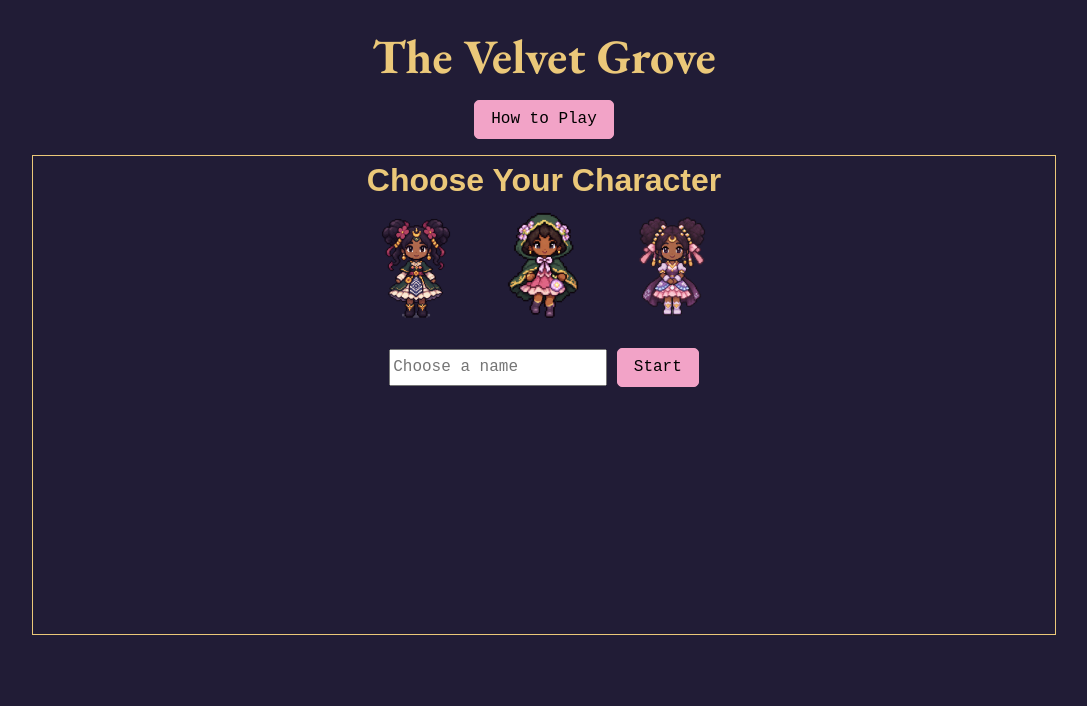
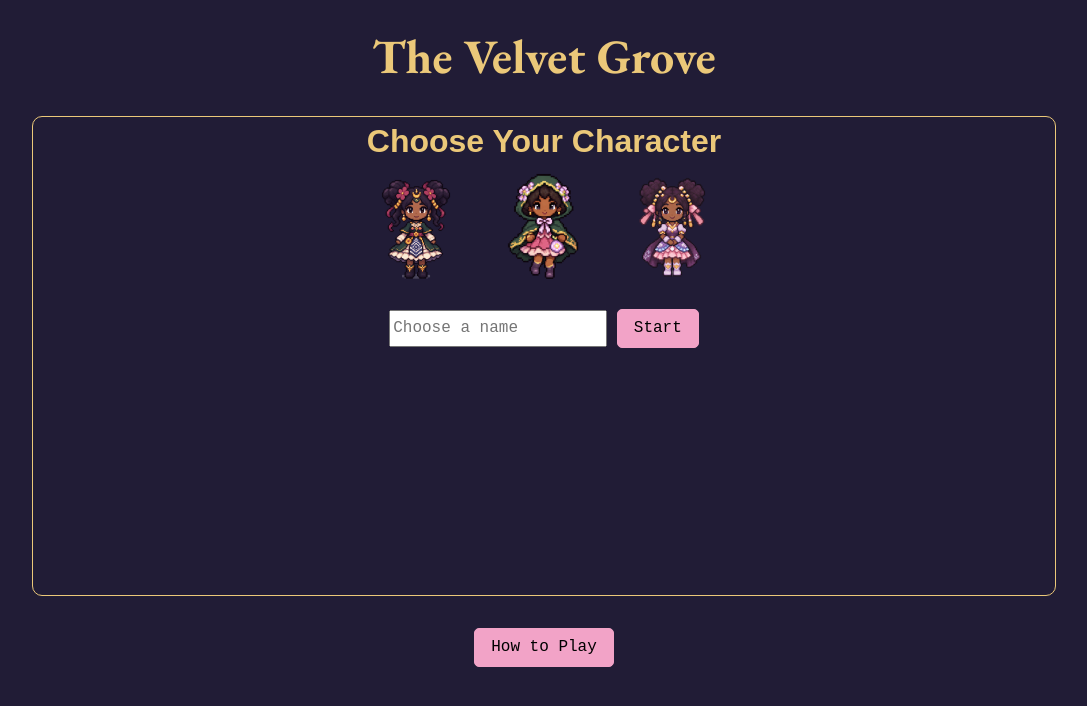
Before and after one commit to SEB-PT-10/project-1, a plain HTML site: page index.html in a window 1280 px wide. Shown: the whole page, without its empty margins (96-1183 px from the left). Drawn offline with nearby package versions, Linux system fonts and the light colour scheme; a web font is replaced by a local one.

Commit message:
Moves 'how to play' button below main content

```diff
--- a/index.html
+++ b/index.html
@@ -9,10 +9,6 @@
 </head>
 <body>
     <h1>The Velvet Grove</h1>
-    <div class="actions">
-        <button id="open-instructions">How to Play</button>
-        <!-- <button id="start">Start Game</button> -->
-    </div>
     <main>
         <h2>Choose Your Character</h2>
         <div class="characters">
@@ -22,6 +18,11 @@
         </div>
         <div id="message"></div>
     </main>
+
+    <div class="actions">
+        <button id="open-instructions">How to Play</button>
+        <!-- <button id="start">Start Game</button> -->
+    </div>
 
     <dialog id="instructions">
         <div class="card-close">
--- a/style.css
+++ b/style.css
@@ -25,6 +25,10 @@
 * {
   box-sizing: border-box;
   margin: 0px;
+}
+
+.actions {
+    margin-top: 1rem;
 }
 
 body {
@@ -129,6 +133,7 @@ main {
   display: flex;
   flex-direction: column;
   align-items: center;
+  border-radius: 10px;
 }
 
 #message {
```
